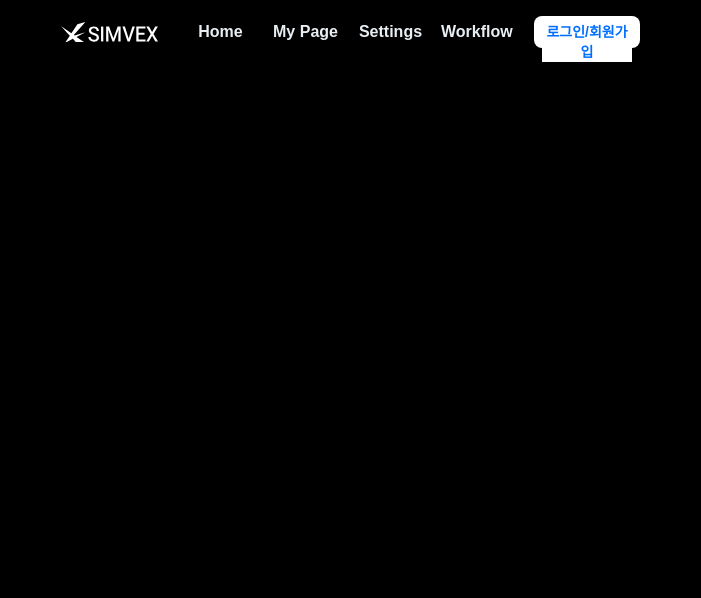
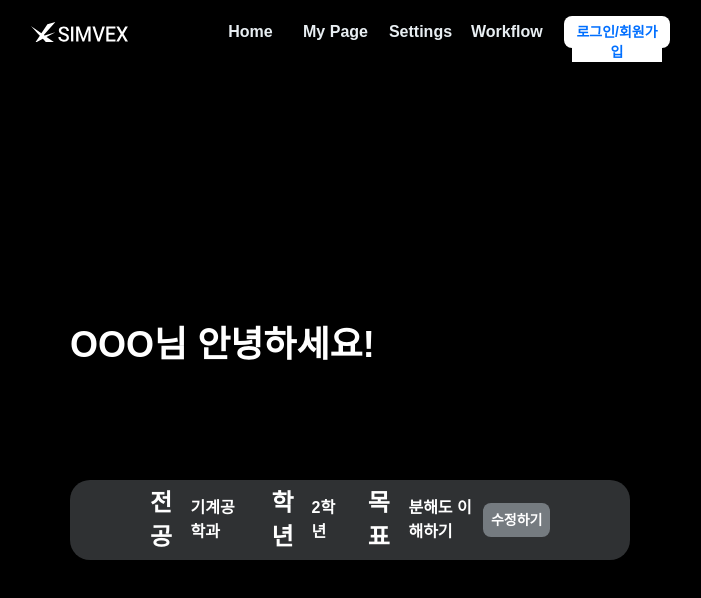
Before and after one commit to team-blaybus-runtime/team-blaybus-runtime_front, a Next.js app: page /mypage in a window 1280 px wide. Before the commit this address had no page. Shown: the top 598 px of the page, without its empty margins (290-991 px from the left). Built offline with nearby package versions, Linux system fonts and the light colour scheme.

Commit message:
feat(low): 디자인 수정

```diff
--- /dev/null
+++ b/src/app/mypage/page.tsx
@@ -0,0 +1,18 @@
+import { CenterColumn, Row } from "@/styles/base/BaseComponents";
+import { Font } from "@/styles/typo/typography";
+import UserSummary from "@/component/mypage/UserSummary";
+import UserMemo from "@/component/mypage/UserMemo";
+
+export default function Mypage() {
+  return (
+    <CenterColumn width="100%" height="100%" px="360px">
+      <Row width="100%" height="130px">
+        <Font typo="title_1" color="neutral_0">
+          OOO님 안녕하세요!
+        </Font>
+      </Row>
+      <UserSummary />
+      <UserMemo />
+    </CenterColumn>
+  );
+}
--- a/src/component/common/Footer.tsx
+++ b/src/component/common/Footer.tsx
@@ -19,7 +19,7 @@ export default function Footer() {
       width="100%"
       height="284px"
       bg="neutral_1100"
-      p="48px 360px"
+      p="48px 320px"
       gridGap="24px"
       minWidth="1280px"
     >
--- a/src/component/common/header/Header.tsx
+++ b/src/component/common/header/Header.tsx
@@ -32,7 +32,7 @@ export default function Header() {
       width="100%"
       height="68px"
       bg="neutral_1100"
-      p="16px 350px"
+      p="16px 320px"
       minWidth="1280px"
     >
       <Img
--- /dev/null
+++ b/src/component/mypage/UserMemo.tsx
@@ -0,0 +1,5 @@
+import React from "react";
+
+export default function UserMemo() {
+  return <div>UserMemo</div>;
+}
--- /dev/null
+++ b/src/component/mypage/UserSummary.tsx
@@ -0,0 +1,47 @@
+import { CenterRow, Row } from "@/styles/base/BaseComponents";
+import { Font } from "@/styles/typo/typography";
+
+export default function UserSummary() {
+  const summaryItems = [
+    { label: "전공", value: "기계공학과" },
+    { label: "학년", value: "2학년" },
+    { label: "목표", value: "분해도 이해하기" },
+  ] as const;
+
+  return (
+    <CenterRow width="100%" height="140px" py="30px" >
+      <CenterRow
+        width="100%"
+        height="100%"
+        px="80px"
+        bg="neutral_900"
+        borderRadius="20px"
+        justifyContent="space-between"
+      >
+        {/* 학생 정보 관련 부분 */}
+        <Row width="100%" height="100%" gridGap="30px" alignItems="center">
+          {summaryItems.map(({ label, value }) => (
+            <CenterRow key={label} gridGap="10px">
+              <Font typo="title_2" color="neutral_0">
+                {label}
+              </Font>
+              <Font typo="label_m" color="neutral_0">
+                {value}
+              </Font>
+            </CenterRow>
+          ))}
+        </Row>
+        <CenterRow
+          width="80px"
+          height="34px"
+          bg="neutral_600"
+          borderRadius="8px"
+        >
+          <Font typo="button_3" color="neutral_0">
+            수정하기
+          </Font>
+        </CenterRow>
+      </CenterRow>
+    </CenterRow>
+  );
+}
--- a/src/component/settings/SettingInfo.tsx
+++ b/src/component/settings/SettingInfo.tsx
@@ -3,7 +3,7 @@ import MenuCard from "@/component/settings/MenuCard";
 
 export default function SettingInfo() {
   return (
-    <Row width="100%" height="100%" p="40px 0px 232px 0px">
+    <Row width="100%" height="100%" p="24px 0px 232px 0px">
       <CenterRow width="100%" height="284px" gridGap="24px">
         <MenuCard type="account" />
         <MenuCard type="support" />
```
